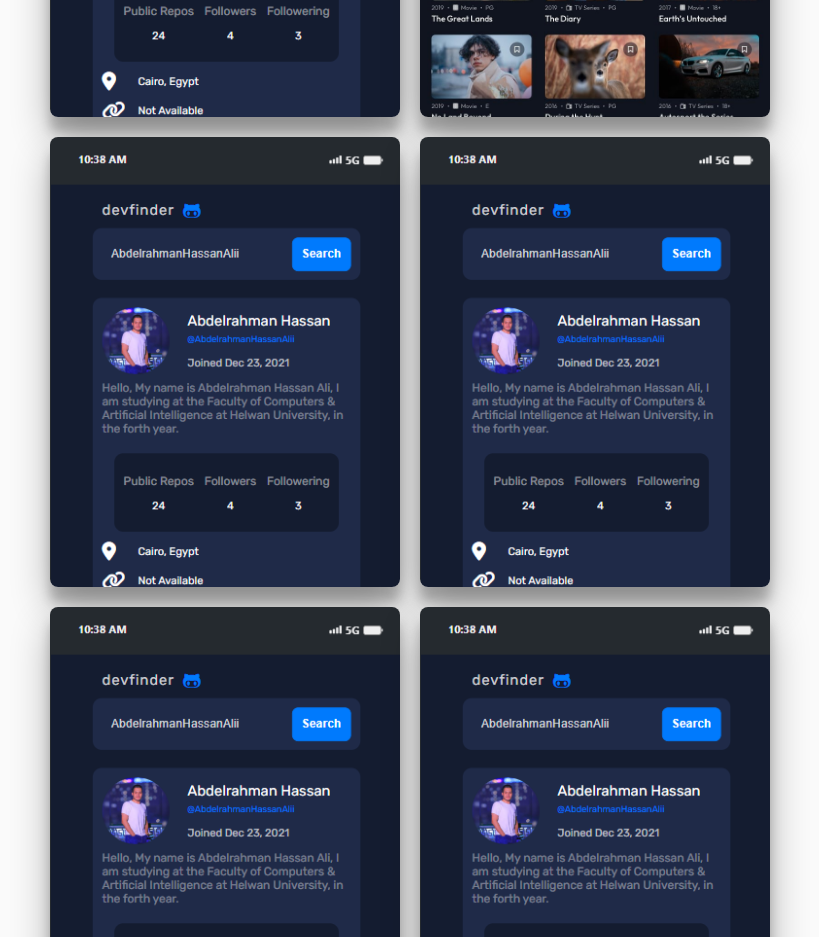
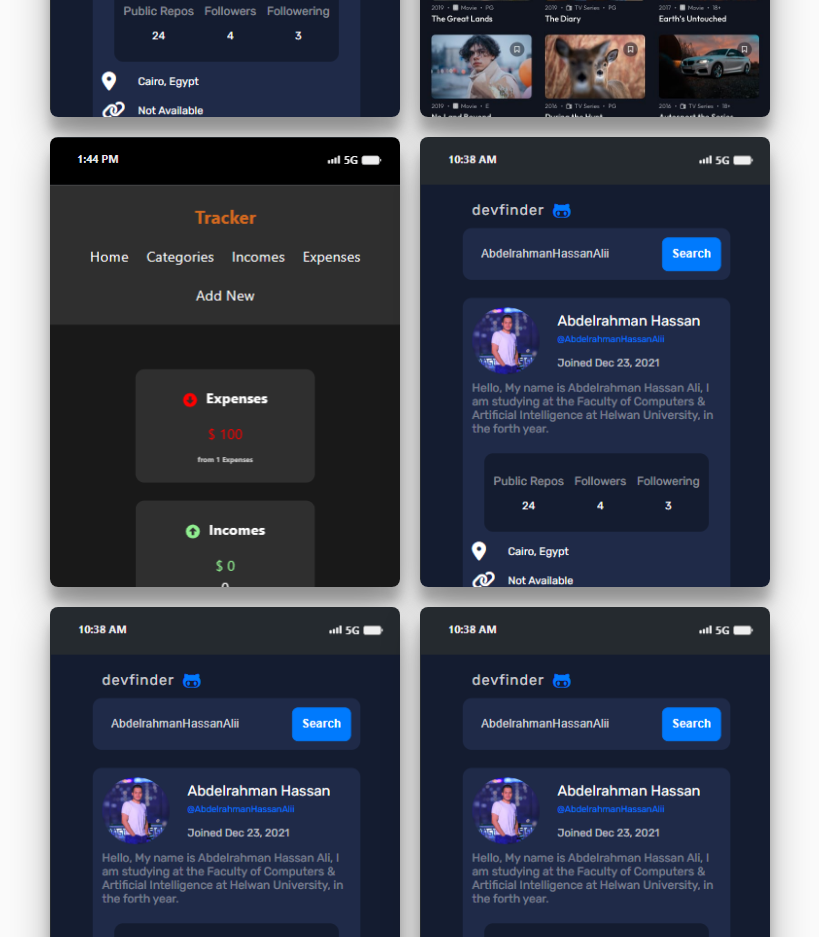
Before and after one commit to AbdelrahmanHassanAlii/Portfolio-React, a React (Create React App) app: page / in a window 1280 px wide. Shown: the part 1980-2917 px from the top of the page, without its empty margins (230-1049 px from the left). Built offline with nearby package versions, Linux system fonts and the light colour scheme.

Commit message:
add att to handle access the code and the demo and add expence tracker project

```diff
--- a/src/assets/style/project-item.css
+++ b/src/assets/style/project-item.css
@@ -53,6 +53,10 @@
 
 .project-item.starStage {
   background-image: url("../images/starStage.jpg");
+}
+
+.project-item.expenceTracker {
+  background-image: url("../images/expenceTracker.png");
 }
 
 .project-overlay {
--- a/src/data/Json Folder/projects.json
+++ b/src/data/Json Folder/projects.json
@@ -5,7 +5,9 @@
     "title": "Git Repo",
     "description": "The GitHub User Information Retrieval Tool is a web application that leverages the GitHub API to provide users with detailed information about any GitHub user. Users can input the username of the GitHub user they are interested in, and the application will retrieve and display various details about that user, including their profile picture, bio, location, number of followers, number of repositories, and more",
     "status": "completed",
+    "accessCode": "no",
     "codeLink": "https://github.com/AbdelrahmanHassanAlii/Git-Repo",
+    "accessDemo": "no",
     "demoLink": "https://abdelrahmanhassanalii.github.io/Git-Repo/"
   },
   {
@@ -14,16 +16,20 @@
     "title": "Star Stage",
     "description": "The Movie and Series Explorer is a web application that utilizes The Movie Database (TMDb) API to categorize and display movies and TV series to users. With a vast collection of movies and TV series available, users can explore various genres, discover popular titles, and find new favorites effortlessly",
     "status": "inProgress",
+    "accessCode": "no",
     "codeLink": "https://github.com/Hassan-Elshamy/Portfolio",
+    "accessDemo": "no",
     "demoLink": "https://github.com/Hassan-Elshamy/Portfolio"
   },
   {
     "type": "odd",
-    "image": "Demo",
-    "title": "Project 3",
-    "description": "This is a description of project 3.",
-    "status": "inProgress",
+    "image": "expenceTracker",
+    "title": "Expence Tracker",
+    "description": "Expense Tracker is a modern web application built with React that helps users manage their finances effectively by tracking expenses and income. With a sleek and intuitive user interface, Expense Tracker simplifies the process of monitoring financial transactions, providing users with insights into their spending habits and enabling better budgeting decisions",
+    "status": "completed",
+    "accessCode": "no",
     "codeLink": "https://github.com/Hassan-Elshamy/Portfolio",
+    "accessDemo": "no",
     "demoLink": "https://github.com/Hassan-Elshamy/Portfolio"
   },
   {
@@ -32,7 +38,9 @@
     "title": "Project 4",
     "description": "This is a description of project 4.",
     "status": "completed",
+    "accessCode": "no",
     "codeLink": "https://github.com/Hassan-Elshamy/Portfolio",
+    "accessDemo": "no",
     "demoLink": "https://github.com/Hassan-Elshamy/Portfolio"
   },
   {
@@ -41,7 +49,9 @@
     "title": "Project 5",
     "description": "This is a description of project 5.",
     "status": "inProgress",
+    "accessCode": "no",
     "codeLink": "https://github.com/Hassan-Elshamy/Portfolio",
+    "accessDemo": "no",
     "demoLink": "https://github.com/Hassan-Elshamy/Portfolio"
   },
   {
@@ -50,7 +60,9 @@
     "title": "Project 6",
     "description": "This is a description of project 6.",
     "status": "completed",
+    "accessCode": "no",
     "codeLink": "https://github.com/Hassan-Elshamy/Portfolio",
+    "accessDemo": "no",
     "demoLink": "https://github.com/Hassan-Elshamy/Portfolio"
   }
 ]
```
Also changed, not shown: src/assets/images/expenceTracker.png (added), src/assets/images/food.png (added).
